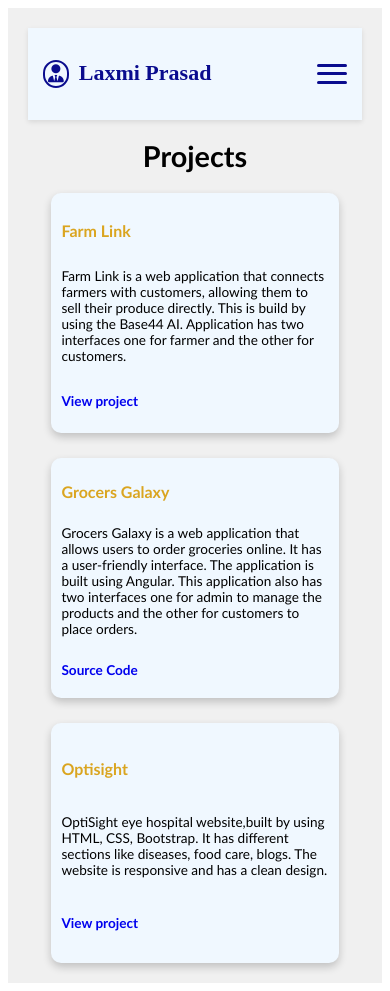
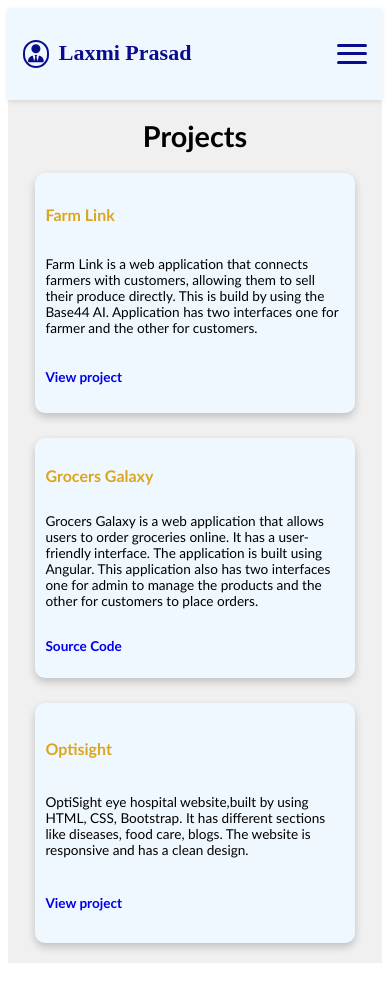
Before and after one commit to laxmiprasads/Portfolio, a React (Vite) app: page /myworks in a window 390 px wide. Built offline with nearby package versions, Linux system fonts and the light colour scheme.

Commit message:
project done

```diff
--- a/src/components/myworks/works.css
+++ b/src/components/myworks/works.css
@@ -82,9 +82,7 @@
 
 /* For screens smaller than 768px (e.g., tablets in portrait mode and large phones) */
 @media (max-width: 768px) {
-  .myworkspage {
-    padding: 20px; /* Add padding for better spacing */
-  }
+
   .myworkspage h1 {
     font-size: 2rem; /* Adjust heading size */
     margin-bottom: 25px;
```
